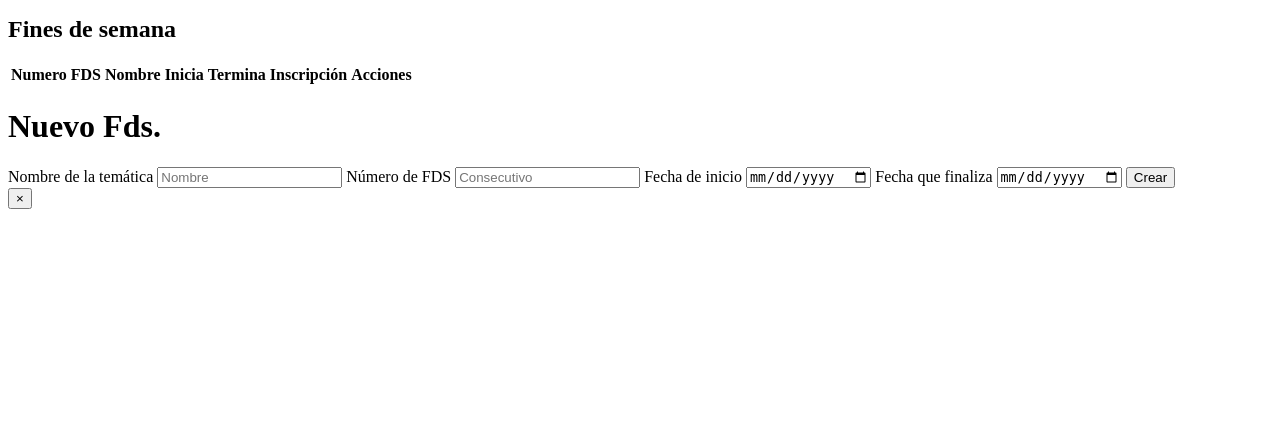
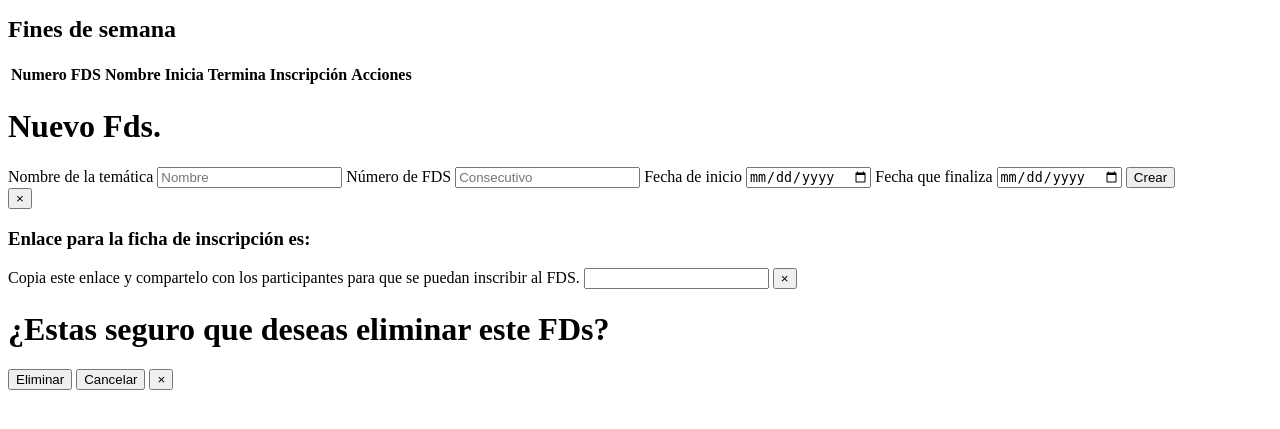
Before and after one commit to arodrigueze0215/Ejapp, a Django app: page /fds/ in a window 1280 px wide. Shown: the part 234-663 px from the top of the page. Run offline with Django 3.2, Linux system fonts and the light colour scheme; data that the repository does not hold is empty; some libraries are stand-ins or nearby versions.

Commit message:
copy url, delete and edit method

```diff
--- a/main/models.py
+++ b/main/models.py
@@ -110,6 +110,8 @@ class FdsEvents(models.Model):
     city_fds = models.CharField(max_length=255, blank=False)
     is_form_active = models.BooleanField(default=False)
     is_active = models.BooleanField(default=True)
+    def __str__(self):
+        return self.name+", "+self.number_fds+", "+self.city_fds+", "+str(self.is_form_active)
 
 class StaffRoleFds(models.Model):
     name = models.CharField(max_length=255, blank=False)
--- a/main/views.py
+++ b/main/views.py
@@ -211,21 +211,30 @@ def inscriptions_add(request):
                 print "nFds: ", nFds
                 print "Ciudad: ", city
 
-            Fds = FdsEvents.objects.get(number_fds=nFds, city_fds=city)
+            Fds = get_object_or_404(FdsEvents, number_fds=nFds, city_fds=city)
             if settings.DEBUG == True:
-                print "Ciudad: ", Fds
+                print "FDS: ", Fds
             now = timezone.now()
             if Fds:
                 if now < Fds.date_start:
-                    if settings.DEBUG == True:
-                        print "Fds está vigente"
-                        print "RELATIONS: ", Brothers._RELATIONS
+                    if Fds.is_active==True:
+                        if Fds.is_form_active==True:
+                            if settings.DEBUG == True:
+                                print "Fds está vigente"
+                                print "RELATIONS: ", Brothers._RELATIONS
+                                print "Is active: ", Fds.is_active
 
-                    context = {
-                        'Fds': Fds,
-                        'relations': Brothers._RELATIONS
-                    }
-                    return HttpResponse(template.render(context, request))
+                            context = {
+                                'Fds': Fds,
+                                'relations': Brothers._RELATIONS
+                            }
+                            return HttpResponse(template.render(context, request))
+                        else:
+                            """No está habilitado el fds"""
+                            return render(request, 'inscription_nofound.html')
+                    else:
+                        """El fds fue eliminado lógicamente"""
+                        return render(request, 'inscription_nofound.html')
                 elif now > Fds.date_end:
                     return render(request, 'inscription_nofound.html')
                     if settings.DEBUG == True:
@@ -265,10 +274,53 @@ def list_fds(request):
                         return JsonResponse({'result': 'error', 'message':'Este Fds ya existe'})
                 except FdsEvents.DoesNotExist:
                         return JsonResponse({'result': 'error', 'message':'Este Fds No existe'})
+        return JsonResponse({'result': 'error', 'message':'Este Fds No existe'})
+    elif request.method == 'PUT':
+        if request.is_ajax():
+            name = request.POST.get('name_fds', None)
+            idFds = request.POST.get('id_fds', None)
+            number = request.POST.get('number_fds', None)
+            startDate = request.POST.get('startdate_fds', None)
+            endDate = request.POST.get('enddate_fds', None)
+            if idFds:
+                try:
+                    Fds = get_object_or_404(FdsEvents, id=idFds)
+                    if idFds:
+                        if name:
+                            Fds.name = name
+                        if number:
+                            Fds.number_fds = number
+                        if startDate:
+                            Fds.date_start = startDate
+                        if endDate:
+                            Fds.date_end = endDate
+                        Fds.city_fds = "Pereira" "TODO: remove static set"
+                        Fds.save()
+                        return JsonResponse({'result': 'ok', 'message':'Se actualizó correctamente'})
+                    else:
+                        return JsonResponse({'result': 'error', 'message':'No se encontró un Fds correcto'})
+                except FdsEvents.DoesNotExist:
+                    return JsonResponse({'result': 'error', 'message':'Este Fds No existe'})
+        return JsonResponse({'result': 'error', 'message':'Este Fds No existe'})
 
-
-
-            return JsonResponse({'result': 'ok'})
+    elif request.method == 'DELETE':
+        if request.is_ajax():
+            fds = request.POST.get('number_fds')
+            if settings.DEBUG == True:
+                print "number_fds requestPost", fds
+            if fds:
+                try:
+                    Fds = get_object_or_404(FdsEvents, number_fds=fds)
+                    Fds.is_active = False
+                    Fds.save()
+                    text = "El FDS #"+Fds.number_fds+"Fue eliminado exitosamente"
+                    return JsonResponse({'result': 'ok', 'message':text})
+                except FdsEvents.DoesNotExist:
+                    return JsonResponse({'result': 'error', 'message':'Este Fds No existe'})
+            else:
+                return JsonResponse({'result': 'error', 'message':'No se encontró un FDS correcto'})
+        else:
+            return JsonResponse({'result': 'error', 'message':'Ocurrió un error al intentar hacer esta acción'})
     else:
         template= loader.get_template('fds-list.html')
         numberFds = FdsEvents.objects.filter(city_fds="Pereira")
@@ -285,21 +337,35 @@ def enable_inscriptions(request):
         if request.is_ajax():
             is_form = request.POST.get('is_form', None)
             fds_id = request.POST.get('fds_id', None)
+            if settings.DEBUG == True:
+                print "is_form", is_form
+                print "fds_id", fds_id
+
             if is_form is not None and fds_id is not None:
                 Fds = get_object_or_404(FdsEvents, id=fds_id)
+                if settings.DEBUG == True:
+                    print "Fds found to enable inscription", Fds
                 if Fds:
                     if is_form=="True":
-                        Fds.is_form_active = "True"
+                        Fds.is_form_active = True
                         Fds.save()
-                        return JsonResponse({'result': 'ok', 'message':'Ficha de inscripción habilitada'})
+                        path = "?fds="+Fds.number_fds+";ciudad="+Fds.city_fds
+                        url = request.META['HTTP_REFERER']+path
+
+                        if settings.DEBUG == True:
+                            print "Fds saved True: ", Fds
+                            print "url: ", url
+                        return JsonResponse({'result': 'ok', 'message':'Ficha de inscripción habilitada', 'active':'true', 'url':url})
                     else:
-                        Fds.is_form_active = "False"
+                        Fds.is_form_active = False
                         Fds.save()
-                        return JsonResponse({'result': 'ok', 'message':'Ficha de inscripción deshabilitada'})
+                        if settings.DEBUG == True:
+                            print "Fds saved False: ", Fds
+                        return JsonResponse({'result': 'ok', 'message':'Ficha de inscripción deshabilitada', 'active':'false'})
 
                 else:
                     """El Fds no es valido"""
-                    return JsonResponse({'result': 'error', 'message':'El Fds seleccionado no es valido'})
+                    return JsonResponse({'result': 'error', 'message':'El Fds seleccionado no es valido', 'active':'false'})
             else:
                 """ Datos de post no son validos"""
-                return JsonResponse({'result': 'error', 'message':'El Fds seleccionado no es valido'})
+                return JsonResponse({'result': 'error', 'message':'El Fds seleccionado no es valido', 'active':'false'})
--- a/src-static/css/fds-list.css
+++ b/src-static/css/fds-list.css
@@ -22,6 +22,6 @@
         color: black;
     }
     &__menuAction a:hover{
-        color: white;
+        color: black;
     }
 }
--- a/templates/fds-list.html
+++ b/templates/fds-list.html
@@ -52,7 +52,7 @@
                     </thead>
                     <tbody>
                         {% for fds in fdsList %}
-                            <tr>
+                            <tr id="listFdsTableRow{{fds.id}}">
                                 <td>FDS {{fds.number_fds}}</td>
                                 <td>{{fds.name}}</td>
                                 <td>{{fds.date_start|date:"M d, Y"}}</td>
@@ -65,7 +65,7 @@
                                 <td>
                                     <ul class="dropdown menu" data-dropdown-menu>
                                         <li>
-                                            <a href="#"></a>
+                                            <a>Mas</a>
                                             <ul data-row-id="{{fds.id}}" class="menu vertical listFds__menuAction">
                                                 <li class="listFds__menuAction__edit"><a>Editar Fds</a></li>
                                                 <li class="listFds__menuAction__delete"><a>Eliminar Fds</a></li>
@@ -77,7 +77,7 @@
                                             </ul>
                                         </li>
                                     </ul>
-                                </td>
+                                    </td>
                             </tr>
                         {% endfor %}
                     </tbody>
@@ -105,6 +105,23 @@
                     <span aria-hidden="true">&times;</span>
                 </button>
             </div>
+            <div class="reveal" id="copyUrlInscription" data-reveal>
+                <h3>Enlace para la ficha de inscripción es:</h3>
+                <label>Copia este enlace y compartelo con los participantes para que se puedan inscribir al FDS.
+                    <input type="url" name="urlInscription">
+                </label>
+                <button class="close-button" data-close aria-label="Close modal" type="button">
+                    <span aria-hidden="true">&times;</span>
+                </button>
+            </div>
+            <div class="reveal" id="deleteFds" data-reveal>
+                <h1>¿Estas seguro que deseas eliminar este FDs?</h1>
+                <button type="button" name="delete_fds">Eliminar</button>
+                <button type="button" name="cancel_delete">Cancelar</button>
+                <button class="close-button" data-close aria-label="Close modal" type="button">
+                    <span aria-hidden="true">&times;</span>
+                </button>
+            </div>
         </div>
         <script src="{% static 'js/app.bundle.js' %}"></script>
     </body>
```
